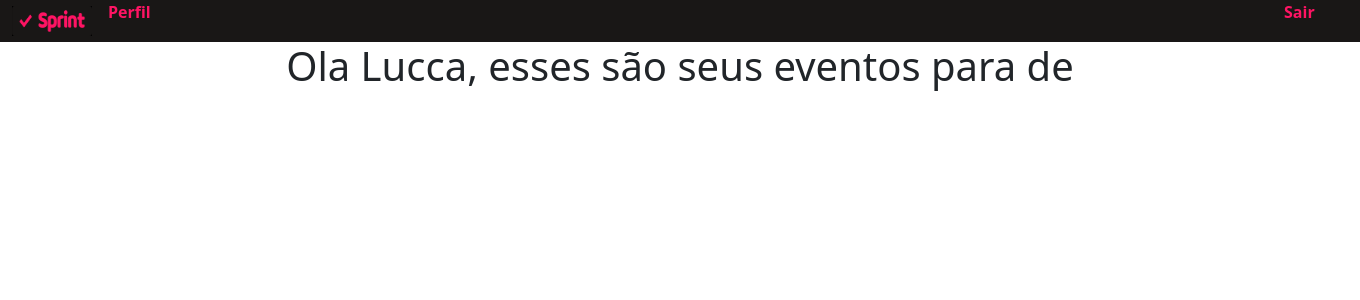
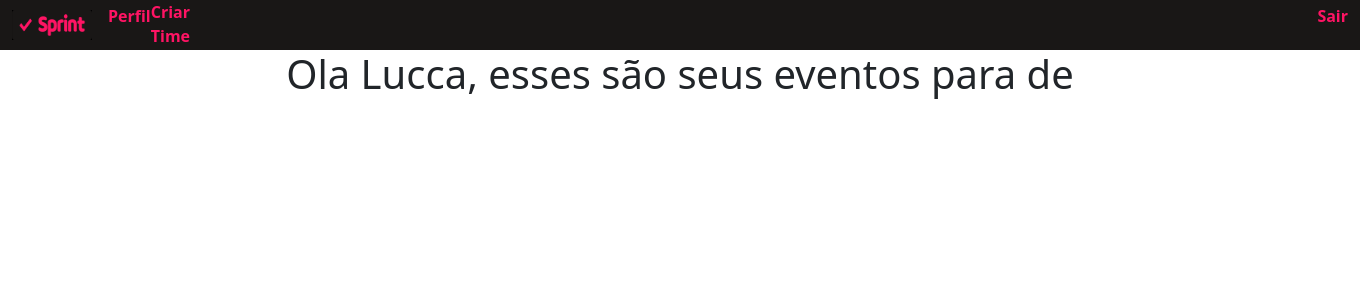
Before and after one commit to SrLucca/Spring-CompanyManagement, a Django app: template SprintProject/employeesCalendar/templates/calendar.html in a window 1360 px wide. Shown: the top 300 px of the page. Run offline with Django 4.2, Linux system fonts and the light colour scheme; the template is opened without the code that fills it, so the values that code supplies are empty; a user stored in the database is signed in.

Commit message:
Update base.html

```diff
--- a/SprintProject/home/templates/base.html
+++ b/SprintProject/home/templates/base.html
@@ -20,10 +20,17 @@
         <div class="collapse navbar-collapse" id="navbarSupportedContent">
         {% if request.user.is_authenticated %}
             <ul class="navbar-nav me-auto mb-2 mb-lg-0">
-            <li class="nav-item">
-            <strong><a class="nav-link active" aria-current="page" href="/profile" style="color:  #ff1464; padding: 0; height: 42;">Perfil</a></strong>
-            </li>
-        </ul>
+                <li class="nav-item">
+                <strong><a class="nav-link active" aria-current="page" href="/profile" style="color:  #ff1464; padding: 0; height: 42;">Perfil</a></strong>
+                </li>
+            </ul>
+
+            <ul class="navbar-nav me-auto mb-2 mb-lg-0">
+                <li class="nav-item">
+                <strong><a class="nav-link active" aria-current="page" href="/create-company-team" style="color:  #ff1464; padding: 0; height: 50;">Criar Time</a></strong>
+                </li>
+            </ul>
+
         {% else %}
         <ul class="navbar-nav me-auto mb-2 mb-lg-0" style="padding-left: 1000px;">
             <li class="nav-item">
```
